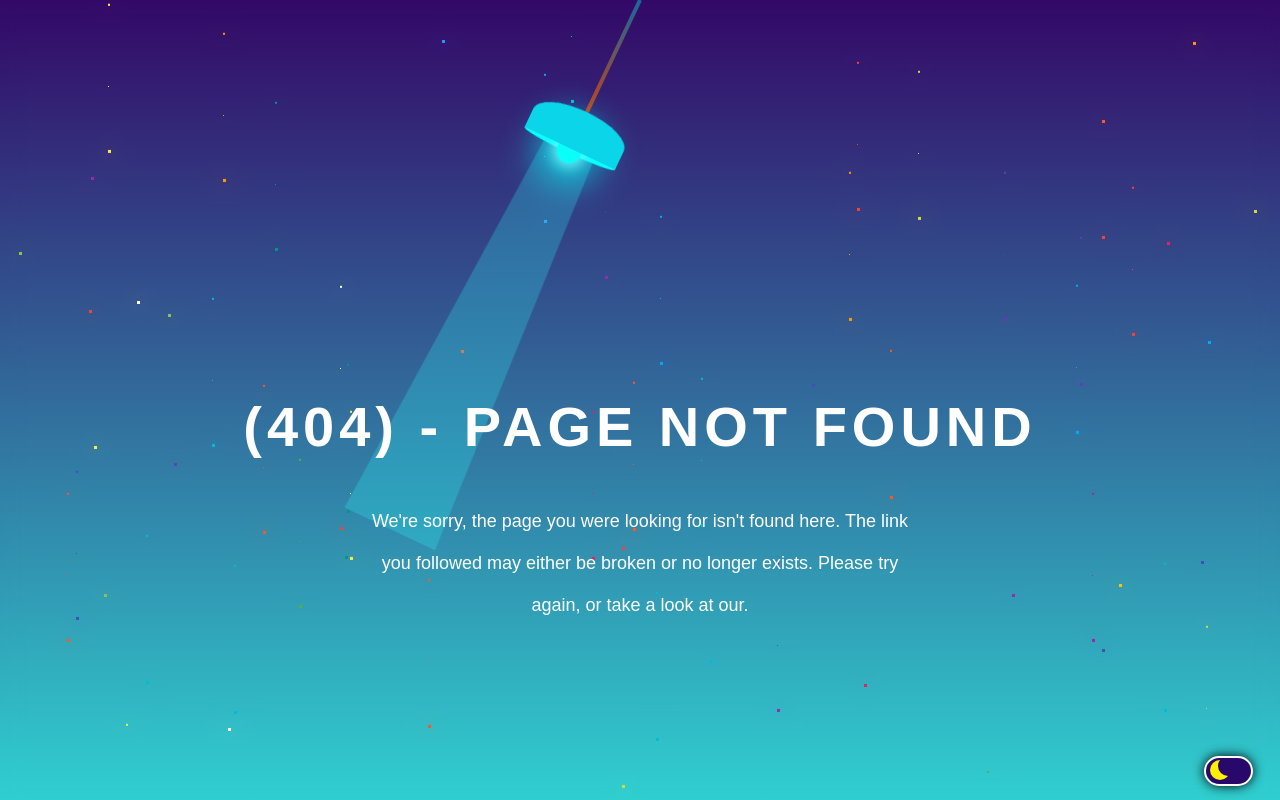
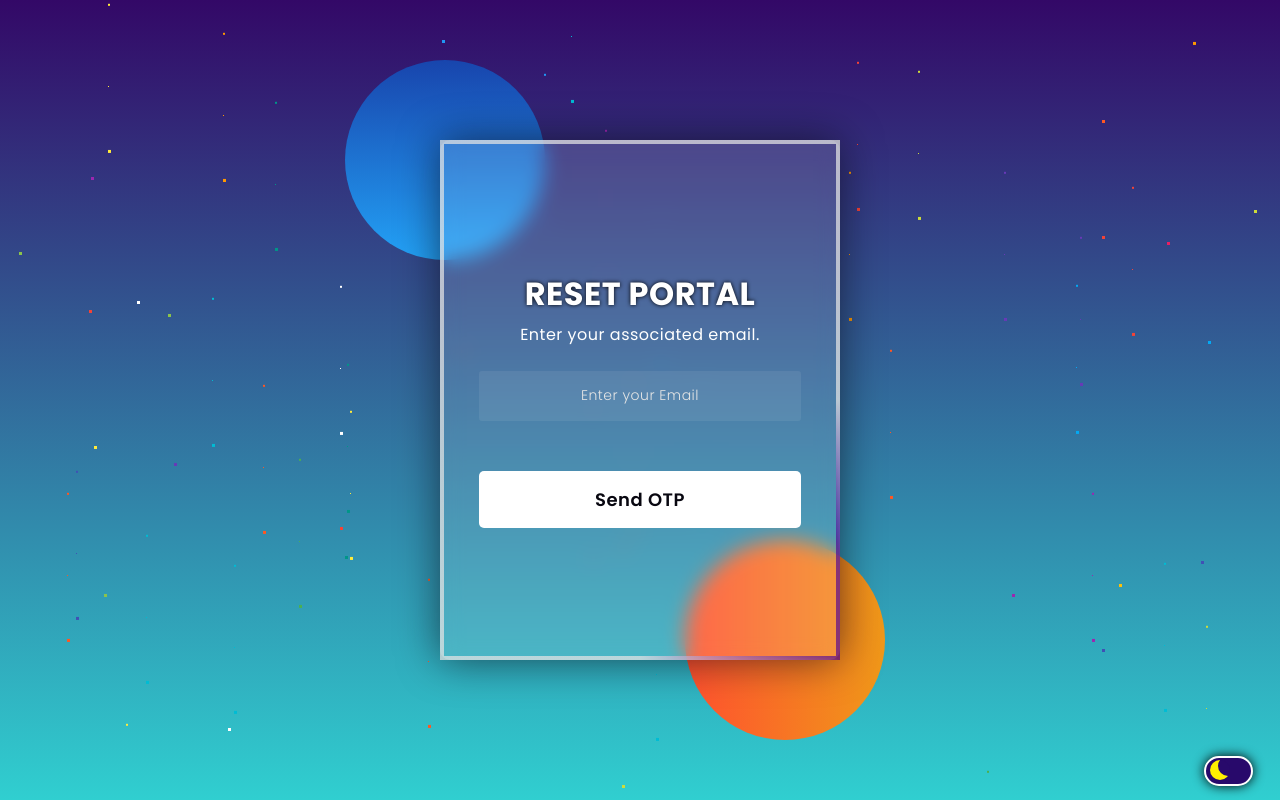
Before and after one commit to rajgopalhota/SDP-02, a React (Create React App) app in the folder client/: page /forgotpass in a window 1280 px wide. Before the commit this address had no page. Built offline with nearby package versions, Linux system fonts and the light colour scheme.

Commit message:
OTP verification initiated

```diff
--- a/client/src/App.js
+++ b/client/src/App.js
@@ -28,6 +28,7 @@ import Users from "./Admin/Tables/Users";
 import CommunityTable from "./Admin/Tables/CommunityTable";
 import Repair from "./Admin/Tables/Repair";
 import OrderHistory from "./components/OrderHistory/OrderHistory";
+import ForgotPass from "./components/ForgotPass/ForgotPass";
 
 function App() {
   const [alert, setAlert] = useState(null);
@@ -67,6 +68,7 @@ function App() {
 
           <Routes>
             <Route path="" element={<Landing />}></Route>
+            <Route path="forgotpass" element={<ForgotPass />}></Route>
             <Route
               path="autobots/*"
               element={<Autobot showAlert={showAlert} alert={alert} />}
--- a/client/src/Middleware/Helper.js
+++ b/client/src/Middleware/Helper.js
@@ -1,5 +1,5 @@
-export const AutobotBackend = 'https://autobots-backend.onrender.com'
-// export const AutobotBackend = 'http://localhost:2003'
+// export const AutobotBackend = 'https://autobots-backend.onrender.com'
+export const AutobotBackend = 'http://localhost:2003'
 
 
 // https://media.tenor.com/images/1d187e4616d1b89b66808f76e67c6e31/tenor.gif
--- /dev/null
+++ b/client/src/components/ForgotPass/Forgot.css
@@ -0,0 +1,87 @@
+
+.background{
+    width: 430px;
+    height: 520px;
+    position: absolute;
+    transform: translate(-50%,-50%);
+    left: 50%;
+    top: 50%;
+}
+.background .shape{
+    height: 200px;
+    width: 200px;
+    position: absolute;
+    border-radius: 50%;
+}
+.shape:first-child{
+    background: linear-gradient(
+        #1845ad,
+        #23a2f6
+    );
+    left: -80px;
+    top: -80px;
+}
+.shape:last-child{
+    background: linear-gradient(
+        to right,
+        #ff512f,
+        #f09819
+    );
+    right: -30px;
+    bottom: -80px;
+}
+form{
+    height: 520px;
+    width: 400px;
+    background-color: rgba(255,255,255,0.13);
+    position: absolute;
+    transform: translate(-50%,-50%);
+    top: 50%;
+    left: 50%;
+    border-radius: 10px;
+    backdrop-filter: blur(10px);
+    border: 2px solid rgba(255,255,255,0.1);
+    box-shadow: 0 0 40px rgba(8,7,16,0.6);
+    padding: 50px 35px;
+}
+form *{
+    font-family: 'Poppins',sans-serif;
+    color: #ffffff;
+    letter-spacing: 0.5px;
+    outline: none;
+    border: none;
+}
+form h3{
+    font-size: 32px;
+    font-weight: 700;
+    line-height: 42px;
+    text-align: center;
+    text-shadow: 0 0 4px black;
+}
+
+input{
+    text-align: center;
+    display: block;
+    height: 50px;
+    width: 100%;
+    background-color: rgba(255,255,255,0.07);
+    border-radius: 3px;
+    padding: 0 10px;
+    margin-top: 8px;
+    font-size: 14px;
+    font-weight: 300;
+}
+::placeholder{
+    color: #e5e5e5;
+}
+button{
+    margin-top: 50px;
+    width: 100%;
+    background-color: #ffffff;
+    color: #080710;
+    padding: 15px 0;
+    font-size: 18px;
+    font-weight: 600;
+    border-radius: 5px;
+    cursor: pointer;
+}
--- /dev/null
+++ b/client/src/components/ForgotPass/ForgotPass.js
@@ -0,0 +1,40 @@
+import React, { useState } from 'react'
+import './Forgot.css'
+export default function ForgotPass() {
+    const [otp, setOtp] = useState(null);
+    const [pass, setPass] = useState(null);
+    return (
+        <div>
+            <div class="background">
+                <div class="shape"></div>
+                <div class="shape"></div>
+            </div>
+            <form className='box'>
+                <h3>RESET PORTAL</h3>
+                <p>Enter your associated email.</p>
+
+                <input type="email" placeholder="Enter your Email" name='useremail' />
+                {
+                    otp &&
+                    <input type="number" placeholder="Enter OTP" />
+                }
+                {
+                    pass && otp &&
+                    <input type="password" placeholder="Password" id="password" />
+                }
+                {
+                    !otp &&
+                    <button type='submit'>Send OTP</button>
+                }
+                {
+                    !pass && otp &&
+                    <button type='submit'>Verify OTP</button>
+                }
+                {
+                    pass && otp &&
+                    <button type='submit'>Change Password</button>
+                }
+            </form>
+        </div>
+    )
+}
--- a/client/src/components/Login/Login.js
+++ b/client/src/components/Login/Login.js
@@ -1,5 +1,5 @@
 import React, { useState } from "react";
-import { NavLink, useNavigate } from "react-router-dom";
+import { Link, NavLink, useNavigate } from "react-router-dom";
 import log from "./Images/audi.png";
 import register from "./Images/mercedes.png";
 import { useAuth } from "../../Middleware/auth";
@@ -154,7 +154,7 @@ export default function Index() {
                 />
               </div>
               <input type="submit" value="Login" className="login-btn solid" />
-              <p className="social-text">Or Sign in with social platforms</p>
+              <Link to="/forgotpass" ><p className="social-text">Forgot password?</p></Link>
               <div className="social-media">
                 <a href="/" className="social-icon">
                   <i className="fab fa-facebook-f"></i>
--- a/client/src/components/Login/Styles/Index.css
+++ b/client/src/components/Login/Styles/Index.css
@@ -81,7 +81,9 @@ form.sign-in-form {
   color: rgb(255, 255, 255);
   margin-bottom: 10px;
 }
-
+.LoginMech a{
+  text-decoration: none;
+}
 .input-field {
   max-width: 380px;
   width: 100%;
```
Also changed, not shown: 2 other files (tests, documents, lock files or other folders).
